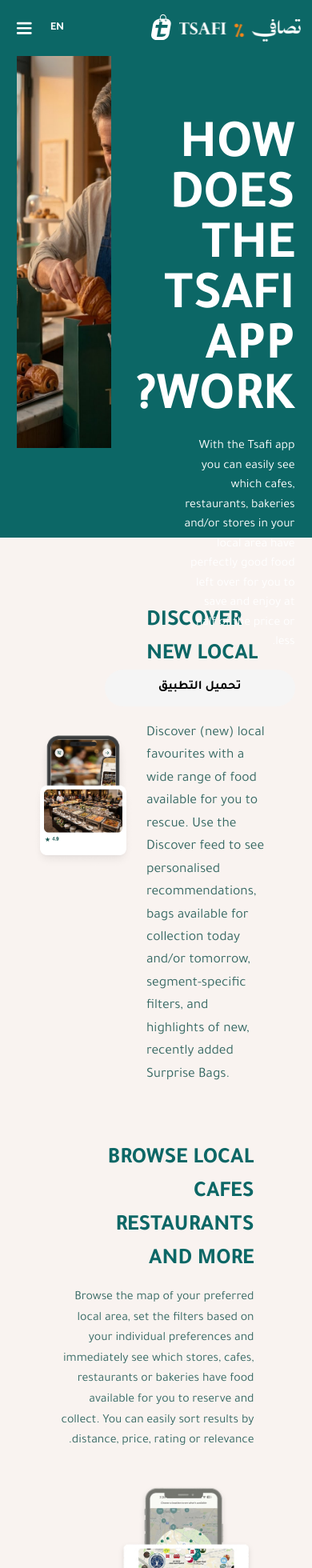
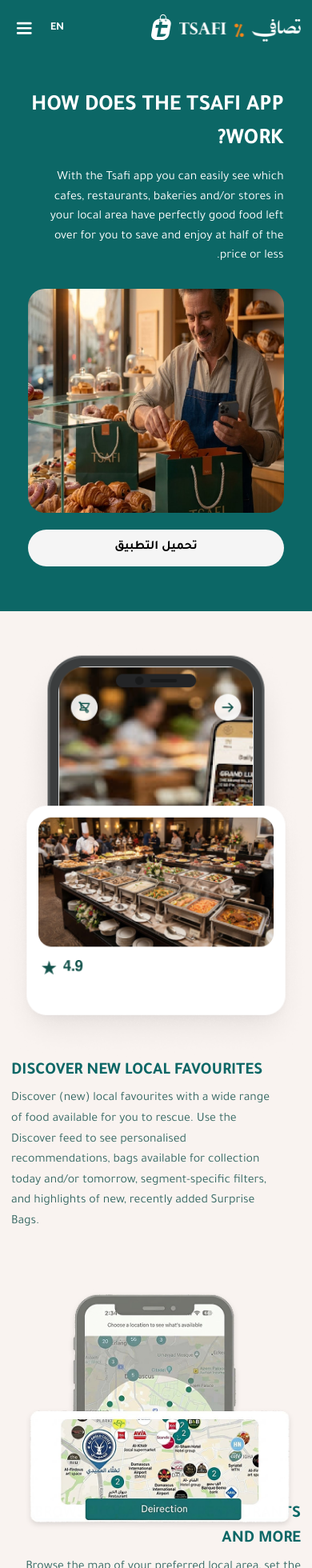
Before and after one commit to katiaRakanAlhaj/tsafi-project, a React (Vite) app: page /ar/About in a window 390 px wide. Shown: the top 1960 px of the page at 80% size. Built offline with nearby package versions, Linux system fonts and the light colour scheme.

Commit message:
end mobile and tablet

```diff
--- a/src/features/About/aboutHero.jsx
+++ b/src/features/About/aboutHero.jsx
@@ -1,32 +1,46 @@
 import aboutImage from "@/assets/images/aboutHero.jpg";
 import i18next from "i18next";
+
 const AboutHero = () => {
   return (
-    <div className="relative  w-full bg-primary h-[43rem]">
-      <div className="grid grid-cols-2 container6 mx-auto">
+    <div className="relative w-full bg-primary lg:h-auto lg:pb-[8rem] md:pb-[5rem] pb-[4rem]">
+      <div className="grid grid-cols-1 md:grid-cols-2 container6 mx-auto px-4 md:px-0">
         {/* first column */}
-        <div className="flex flex-col  justify-center mt-[6rem]">
-          <h1 className="font-bold leading-[4.5rem] text-[4.8rem] w-[75%] text-white">
+        <div className="flex flex-col justify-center lg:mt-[6rem] md:mt-[3rem] mt-[3rem]">
+          <h1 className="font-bold lg:leading-[4.5rem] leading-[3rem] lg:text-[4.8rem] md:text-[2.5rem] text-[2rem] lg:w-[75%] md:w-[85%] w-full text-white">
             HOW DOES THE TSAFI APP WORK?
           </h1>
-          <p className="text-lg text-[#FFFFFF] w-[80%] mt-[1rem]">
+          <p className="text-lg text-[#FFFFFF] lg:w-[80%] md:w-[90%] w-full mt-[1rem]">
             With the Tsafi app you can easily see which cafes, restaurants,
             bakeries and/or stores in your local area have perfectly good food
             left over for you to save and enjoy at half of the price or less.
           </p>
-          <button className="w-[17rem] h-[3.3rem] text-lg font-[600] text-[#000000] cursor-pointer rounded-full bg-[#F5F5F5] mt-[1.5rem]">
+
+          {/* Image shown here only on mobile (hidden on md and up) */}
+          <div className="block md:hidden mt-[2rem]">
+            <img
+              className="w-full h-[20rem] object-cover rounded-3xl"
+              src={aboutImage}
+              alt="About Hero"
+            />
+          </div>
+
+          <button className="w-full md:w-[14rem] lg:w-[17rem] h-[3.3rem] lg:h-[3.3rem] md:h-[3rem] text-lg font-[600] text-[#000000] cursor-pointer rounded-full bg-[#F5F5F5] mt-[1.5rem]">
             {i18next.t("download_app")}
           </button>
         </div>
-        <div>
-          {/* second column */}
+
+        {/* second column (hidden on mobile, visible on md and up) */}
+        <div className="hidden md:block">
           <img
-            className="w-full h-[35rem] object-cover pr-[4rem]"
+            className="w-full lg:h-[35rem] md:h-[22rem] object-cover lg:pr-[4rem] lg:mt-0 md:mt-[5rem] md:rounded-3xl lg:rounded-none"
             src={aboutImage}
+            alt="About Hero"
           />
         </div>
       </div>
     </div>
   );
 };
+
 export default AboutHero;
--- a/src/features/About/browseCafe.jsx
+++ b/src/features/About/browseCafe.jsx
@@ -1,16 +1,16 @@
 import browseImage from "@/assets/images/browseImage.png";
 
-const DiscoverLocaleFavorites = () => {
+const BrowseCafe = () => {
   return (
-    <section className="w-full py-[1rem]">
-      <div className="container8 px-4 mx-auto grid grid-cols-1 lg:grid-cols-12 gap-10 items-center">
-        {/* Left Column: Heading & Description */}
-        <div className="flex flex-col gap-4 justify-center mt-[4rem] h-full col-span-7">
-          <h2 className="text-[2rem] font-bold text-primary w-[80%] uppercase">
+    <section className="w-full lg:py-[1rem] md:mt-0 mt-[4rem]">
+      <div className="lg:max-w-[70%] md:max-w-[95%] px-4 mx-auto grid grid-cols-1 md:grid-cols-12 md:gap-10 items-center">
+        {/* Left Column: Heading & Description (second on mobile) */}
+        <div className="order-2 md:order-none flex flex-col md:gap-4 gap-[0.5rem] justify-center md:mt-[4rem] h-full lg:col-span-7 md:col-span-5">
+          <h2 className="lg:text-[2rem] text-[1.5rem] font-bold text-primary lg:w-[80%] uppercase">
             Browse Local Cafes Restaurants and More
           </h2>
 
-          <p className="text-[#1F5852E5] w-[100%] text-lg leading-relaxed">
+          <p className="text-[#1F5852E5] w-[100%] text-lg lg:leading-relaxed">
             Browse the map of your preferred local area, set the filters based
             on your individual preferences and immediately see which stores,
             cafes, restaurants or bakeries have food available for you to
@@ -19,8 +19,8 @@ const DiscoverLocaleFavorites = () => {
           </p>
         </div>
 
-        {/* Right Column: Mobile Screen / Image Mockup */}
-        <div className="relative flex justify-center items-center w-full col-span-5 ml-[4rem]">
+        {/* Right Column: Mobile Screen / Image Mockup (first on mobile) */}
+        <div className="order-1 md:order-none relative flex justify-center items-center w-full lg:col-span-5 md:col-span-7 lg:ml-[4rem]">
           <div className="relative w-[30rem] h-[20rem] object-contain">
             <img
               src={browseImage}
@@ -34,4 +34,4 @@ const DiscoverLocaleFavorites = () => {
   );
 };
 
-export default DiscoverLocaleFavorites;
+export default BrowseCafe;
--- a/src/features/About/chooseSurpriseBags.jsx
+++ b/src/features/About/chooseSurpriseBags.jsx
@@ -1,20 +1,20 @@
 import favoriteImage from "@/assets/images/favoriteImage.png";
 const ChooseSurpriseBags = () => {
   return (
-    <div className="bg-primary h-auto py-[6rem]  mt-[7rem] border-b-[0.01rem] border-b-[#67D695]">
+    <div className="bg-primary h-auto lg:py-[6rem] py-[3rem]  lg:mt-[7rem] mt-[3rem] border-b-[0.01rem] border-b-[#67D695]">
       <div dir="ltr" className="container9 mx-auto">
-        <div className="grid grid-cols-12">
-          <div className="col-span-6">
+        <div className="grid md:grid-cols-12">
+          <div className="md:col-span-6">
             <img
-              className="w-full h-[32rem] object-contain"
+              className="w-full md:h-[32rem] object-contain"
               src={favoriteImage}
             />
           </div>
-          <div className="col-span-6 flex flex-col justify-center ml-[1rem]">
-            <h1 className="text-[2rem] font-bold text-white uppercase  w-[80%]">
+          <div className="md:col-span-6 flex flex-col justify-center ml-[1rem]">
+            <h1 className="lg:text-[2rem] text-[1.5rem] font-bold text-white uppercase md:w-[80%] w-[100%]">
               CHOOSE YOUR FAVOURITE SURPRISE BAGS
             </h1>
-            <p className="text-white mt-[1rem] w-[85%] text-lg leading-relaxed">
+            <p className="text-white md:mt-[1rem] mt-[0.5rem] md:w-[85%] text-lg leading-relaxed">
               Use the Favourites tab to easily keep track of your Favourites.
               Use the heart-shaped ‘Favourite’ feature to track your most-liked
               Surprised Bags, and receive alerts and notifications when they are
--- a/src/features/About/discoverLocaleFavorites.jsx
+++ b/src/features/About/discoverLocaleFavorites.jsx
@@ -1,19 +1,22 @@
 import discoverImage from "@/assets/images/discoverImage.png";
 const DiscoverLocaleFavorites = () => {
   return (
-    <div dir="ltr" className="container7 mx-auto mt-[6rem]">
-      <div className="grid grid-cols-12">
-        <div className="col-span-5">
+    <div
+      dir="ltr"
+      className="lg:max-w-[80%] md:max-w-[95%] mx-auto lg:mt-[6rem] mt-[3rem]"
+    >
+      <div className="grid md:grid-cols-12">
+        <div className="md:col-span-5">
           <img
-            className="w-full h-[35rem] object-contain"
+            className="w-full lg:h-[35rem] object-contain"
             src={discoverImage}
           />
         </div>
-        <div className="col-span-7 flex flex-col justify-center ml-[1rem]">
-          <h1 className="text-[2rem] font-bold text-primary">
+        <div className="md:col-span-7 flex flex-col justify-center ml-[1rem]">
+          <h1 className="lg:text-[2rem] text-[1.5rem] font-bold text-primary">
             DISCOVER NEW LOCAL FAVOURITES
           </h1>
-          <p className="text-[#1F5852E5] mt-[1.5rem] w-[90%] text-xl leading-relaxed">
+          <p className="text-[#1F5852E5] md:mt-[1.5rem] mt-[0.5rem] w-[90%] lg:text-xl md:text-lg text-lg leading-relaxed">
             Discover (new) local favourites with a wide range of food available
             for you to rescue. Use the Discover feed to see personalised
             recommendations, bags available for collection today and/or
--- a/src/features/home/component/homeImage.jsx
+++ b/src/features/home/component/homeImage.jsx
@@ -4,7 +4,7 @@ import heroImage from "@/assets/images/heroImage.png";
 const HomeImage = () => {
   const features = ["LOWER PRICES", "EXCELLENT QUALITY", "ZERO WASTE"];
   const buttonClasses =
-    "w-[17rem] h-[3.3rem] font-bold text-[#000000] cursor-pointer rounded-full bg-[#F5F5F5] max-md:w-full max-md:h-[3.5rem] md:text-[1rem] text-sm";
+    "lg:w-[17rem] md:w-[14rem] lg:h-[3.3rem] md:h-[3rem] font-bold text-[#000000] cursor-pointer rounded-full bg-[#F5F5F5] max-md:w-full max-md:h-[3.5rem] md:text-[1rem] text-sm";
 
   const renderButtons = () => (
     <>
@@ -25,7 +25,7 @@ const HomeImage = () => {
 
   return (
     <section className="relative w-full bg-primary lg:h-[42rem]">
-      <div className="container2 mx-auto h-full max-md:px-4 max-md:py-10">
+      <div className="md:max-w-[82%] max-w-[90%] mx-auto h-full max-md:px-4 max-md:py-10">
         <div className="grid md:grid-cols-2 gap-x-[2rem] w-full h-full items-center max-md:flex max-md:flex-col max-md:gap-y-8">
           {/* Left Side: Text List */}
           <div className="flex flex-col justify-center w-full max-md:order-1">
--- a/src/pages/Home.jsx
+++ b/src/pages/Home.jsx
@@ -11,7 +11,7 @@ const Home = () => {
       <HomeImage />
       <WhyChooseTsafi />
       <Bar />
-      {/* <HowUseApplication /> */}
+      <HowUseApplication />
       <BusinessSolutions />
       <JoinUs />
     </div>
```
Also changed, not shown: src/features/home/component/howUseApplication.jsx (+17 -17 lines), src/pages/About.jsx (+11 -11 lines).
